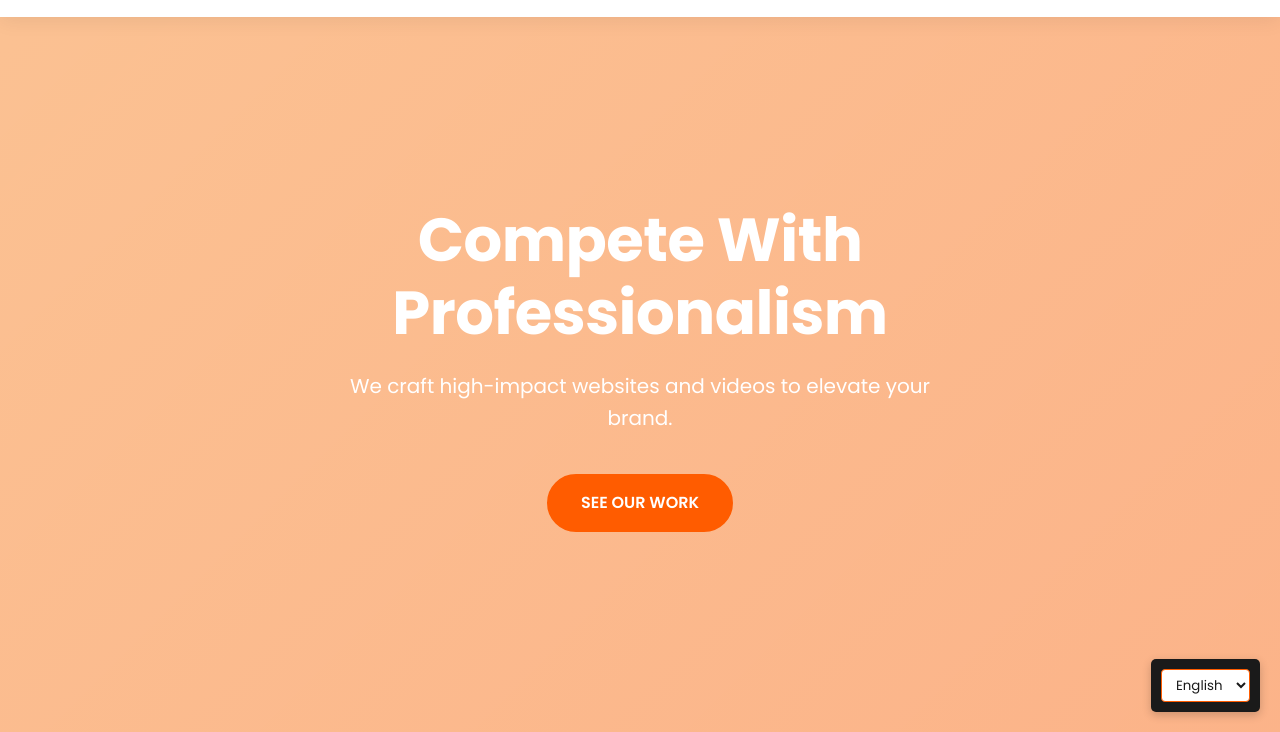
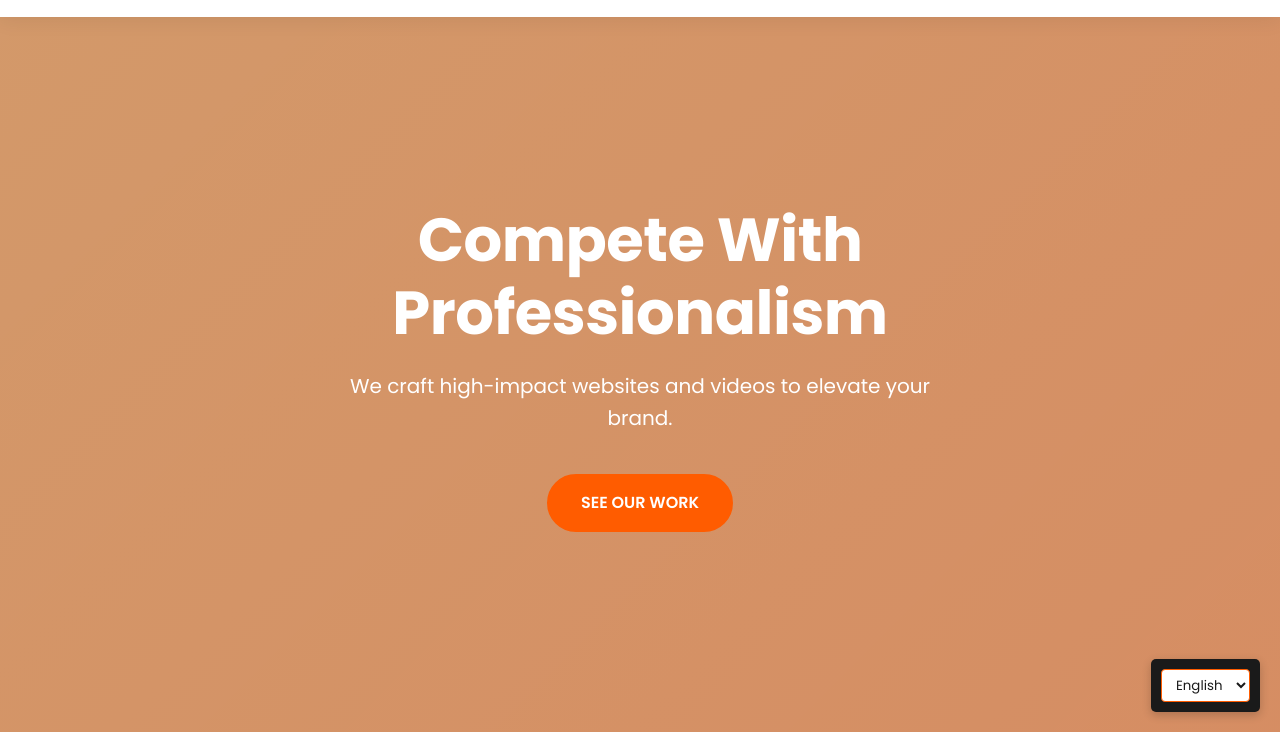
Before and after one commit to mediakaizer/MediaKaizer, a plain HTML site: page index.html in a window 1280 px wide. Shown: the part 68-800 px from the top of the page. Drawn offline with Linux system fonts and the light colour scheme; the site is published under a folder, as on GitHub Pages, so addresses that start at the root find nothing.

Commit message:
branding page

```diff
--- a/index.html
+++ b/index.html
@@ -6,7 +6,7 @@
     <title>MK Creative | Web & Video Solutions</title>
 
     <!-- Favicon -->
-    <link rel="icon" href="/locals/Pictures/mkicon.png" type="image/png">
+    <link rel="icon" href="./locals/Pictures/mkicon.png" type="image/png">
 
     <!-- Fonts -->
     <link rel="preconnect" href="https://fonts.googleapis.com">
@@ -806,7 +806,7 @@
 
     <!-- Hero Section -->
     <section class="hero">
-        <img src="/locals/Pictures/2.png" alt="Creative workspace" class="hero-bg" loading="lazy">
+        <img src="./locals/Pictures/2.png" alt="Creative workspace" class="hero-bg" loading="lazy">
         <div class="container">
             <div class="hero-content">
                 <h1 data-i18n="hero_title"></h1>
```
